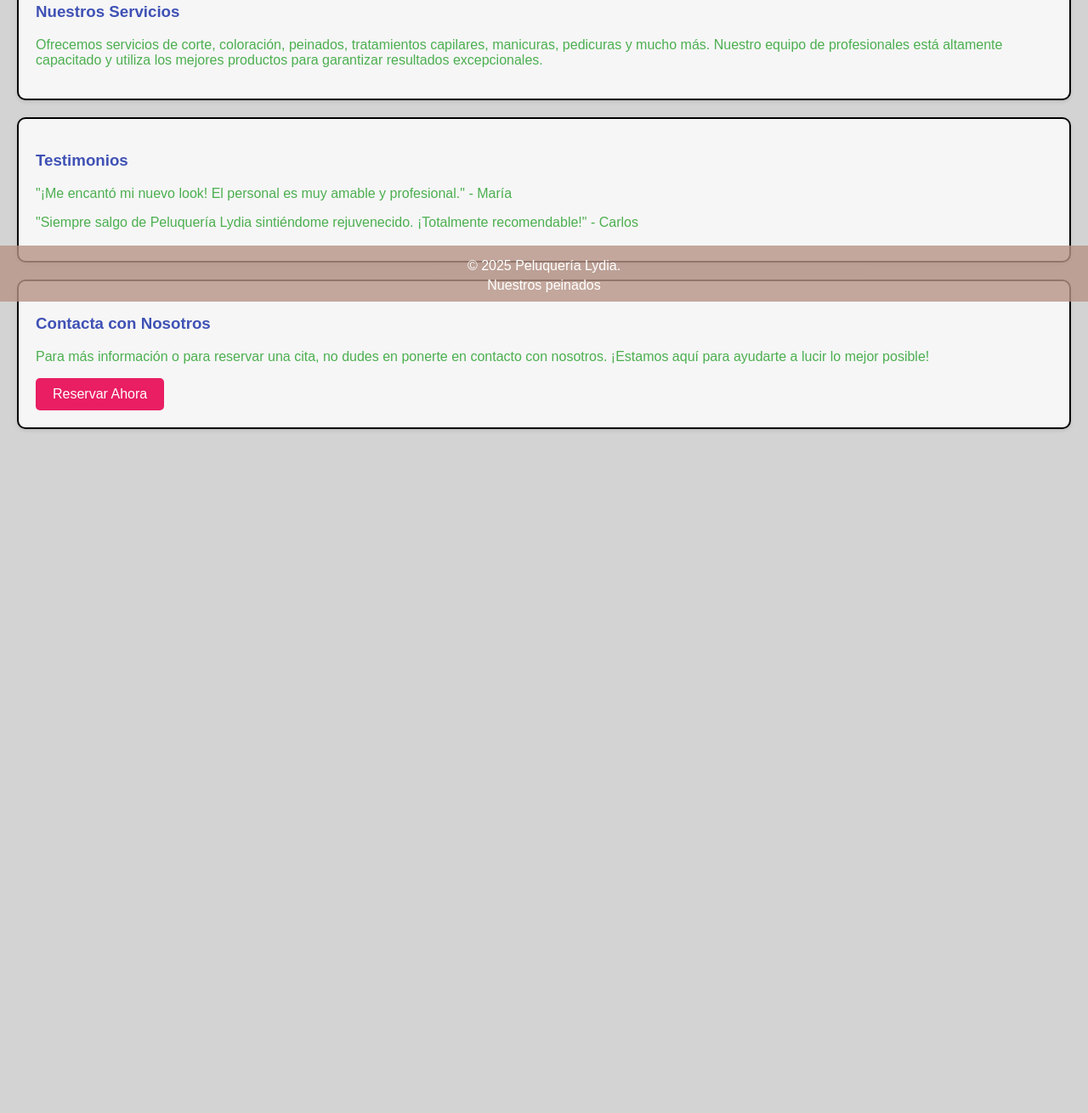
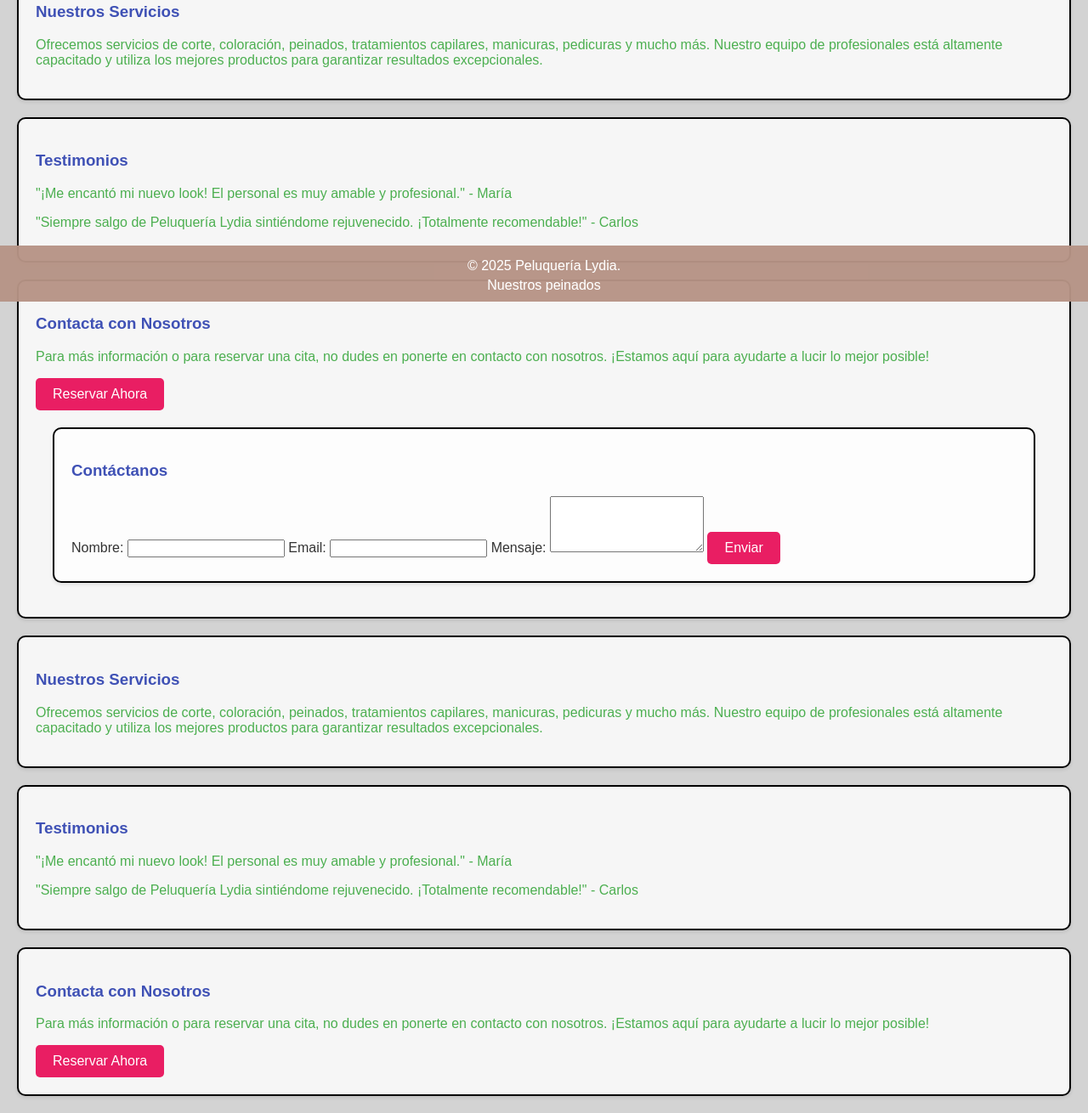
Before and after one commit to Daly2025/webly, a plain HTML site: page index.html in a window 1280 px wide. Shown: the part 445-1755 px from the top of the page at 85% size. Before the commit the page ends 970 px from the top, so only its background shows below. Drawn offline with Linux system fonts and the light colour scheme; files that its build step writes are made by us from their sources.

Commit message:
Update index.html

```diff
--- a/index.html
+++ b/index.html
@@ -38,6 +38,24 @@
         <h3>Contacta con Nosotros</h3>
         <p>Para más información o para reservar una cita, no dudes en ponerte en contacto con nosotros. ¡Estamos aquí para ayudarte a lucir lo mejor posible!</p>
         <button id="reservas">Reservar Ahora</button>
+
+        <!-- Formulario de Contacto -->
+        <section class="contacto">
+            <h3>Contáctanos</h3>
+            <form action="enviar_formulario.php" method="post">
+                <label for="nombre">Nombre:</label>
+                <input type="text" id="nombre" name="nombre" required>
+
+                <label for="email">Email:</label>
+                <input type="email" id="email" name="email" required>
+
+                <label for="mensaje">Mensaje:</label>
+                <textarea id="mensaje" name="mensaje" rows="4" required></textarea>
+
+                <button type="submit">Enviar</button>
+            </form>
+        </section>
+        <!-- Fin del Formulario de Contacto -->
     </section>
     <footer>
         <div class="copyright">
@@ -47,3 +65,26 @@
     </footer>
 </body>
 </html>
+
+    <section class="seccion2">
+        <h3>Nuestros Servicios</h3>
+        <p>Ofrecemos servicios de corte, coloración, peinados, tratamientos capilares, manicuras, pedicuras y mucho más. Nuestro equipo de profesionales está altamente capacitado y utiliza los mejores productos para garantizar resultados excepcionales.</p>
+    </section>
+    <section class="seccion3">
+        <h3>Testimonios</h3>
+        <p>"¡Me encantó mi nuevo look! El personal es muy amable y profesional." - María</p>
+        <p>"Siempre salgo de Peluquería Lydia sintiéndome rejuvenecido. ¡Totalmente recomendable!" - Carlos</p>
+    </section>
+    <section class="seccion4">
+        <h3>Contacta con Nosotros</h3>
+        <p>Para más información o para reservar una cita, no dudes en ponerte en contacto con nosotros. ¡Estamos aquí para ayudarte a lucir lo mejor posible!</p>
+        <button id="reservas">Reservar Ahora</button>
+    </section>
+    <footer>
+        <div class="copyright">
+            <span class="copy">© 2025 Peluquería Lydia.</span>
+            <a target="_blank" rel="nofollow" href="https://www.vogue.es/articulos/cortes-de-pelo-tendencias-2025">Nuestros peinados</a>
+        </div>
+    </footer>
+</body>
+</html>
```
